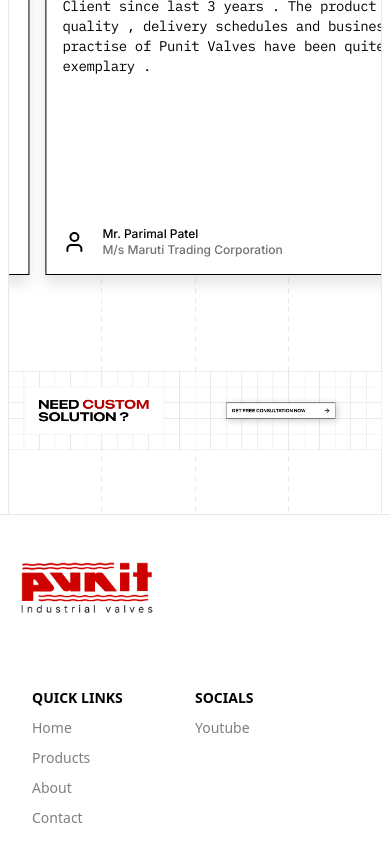
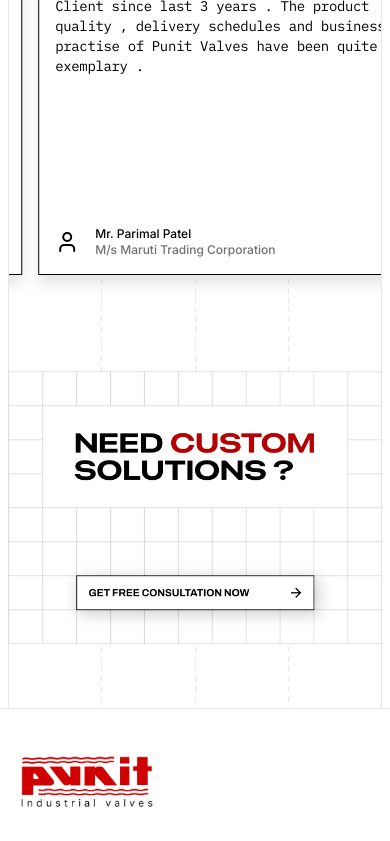
Before and after one commit to punit-valves-tech/punit-valves---www, a Next.js app: page /about in a window 390 px wide. Shown: the part 1732-2573 px from the top of the page. Built offline with nearby package versions, Linux system fonts and the light colour scheme; a web font is replaced by a local one.

Commit message:
added: mobile cta

```diff
--- a/components/organisms/cta.tsx
+++ b/components/organisms/cta.tsx
@@ -12,7 +12,15 @@
           width="1920"
           height="400"
           alt="cta"
-          className="-ml-[0.5px]"
+          className="hidden md:block -ml-[0.5px]"
+        />
+        <Image
+          unoptimized
+          src="/cta-v0-mobile.png"
+          width="1324"
+          height="964"
+          alt="cta"
+          className="block md:hidden"
         />
       </Link>
     </div>
```
Also changed, not shown: public/cta-v0-mobile.png (added), public/cta-v1.png (deleted).
